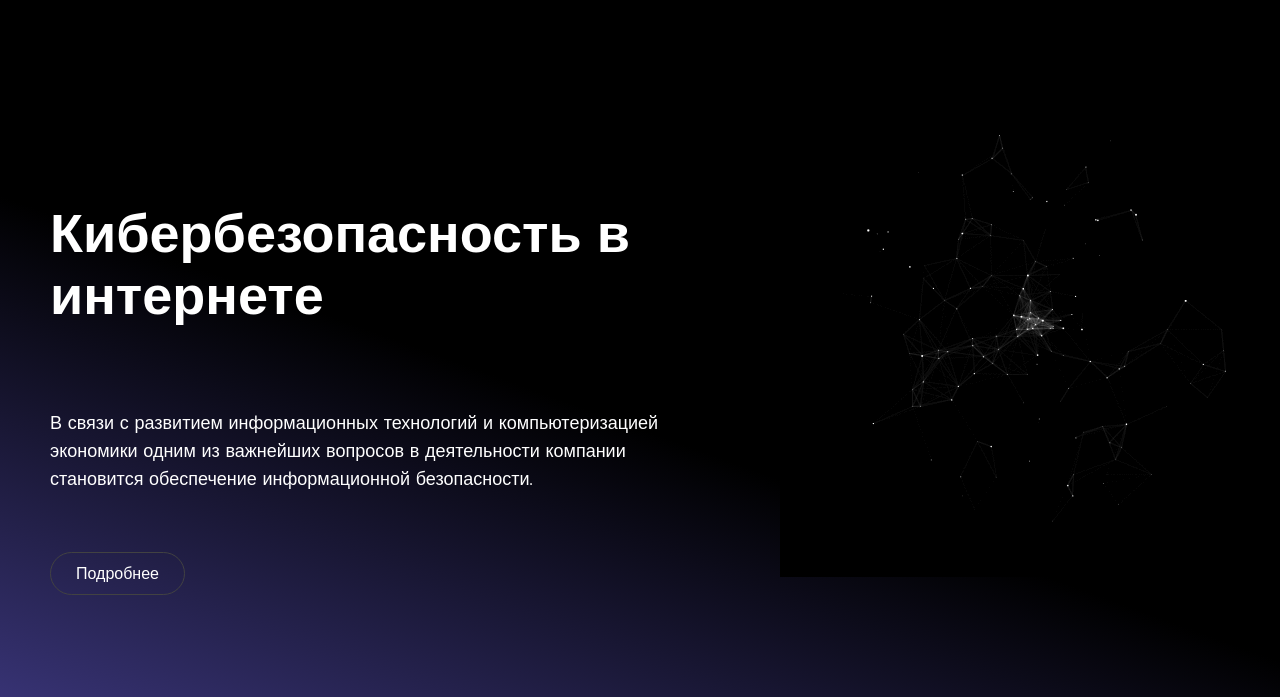
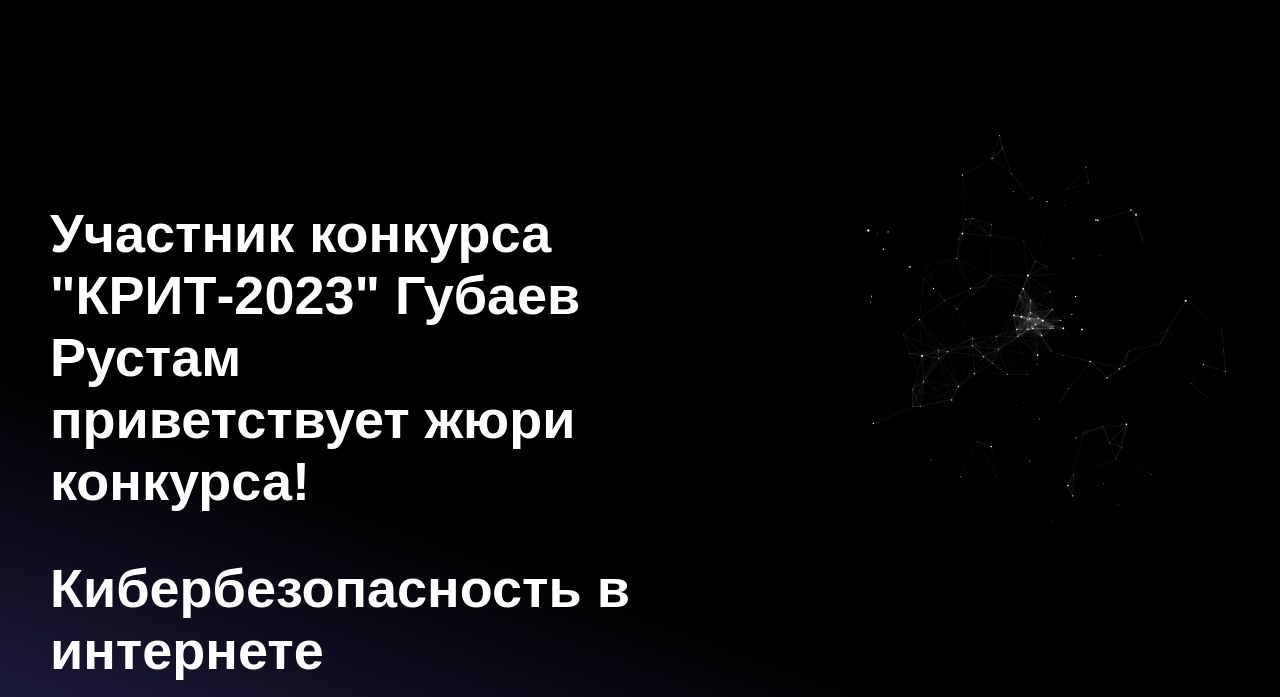
Before and after one commit to WorrryBoy/cybersecurity, a plain HTML site: page index.html in a window 1280 px wide. Shown: the part 103-800 px from the top of the page. Drawn offline with Linux system fonts and the light colour scheme; some packages are replaced by stand-ins of ours; a script that the page names is missing.

Commit message:
Update index.html

```diff
--- a/index.html
+++ b/index.html
@@ -76,6 +76,7 @@
                 <div class="intro-wrapper">
                     <div class="left-intro">
                         <div class="left-title">
+                            <h2> Участник конкурса "КРИТ-2023" Губаев Рустам <br> приветствует жюри конкурса!</h2>
                             <h1>Кибербезопасность в интернете</h1>
                         </div>
                         <div class="left-desc">
```
